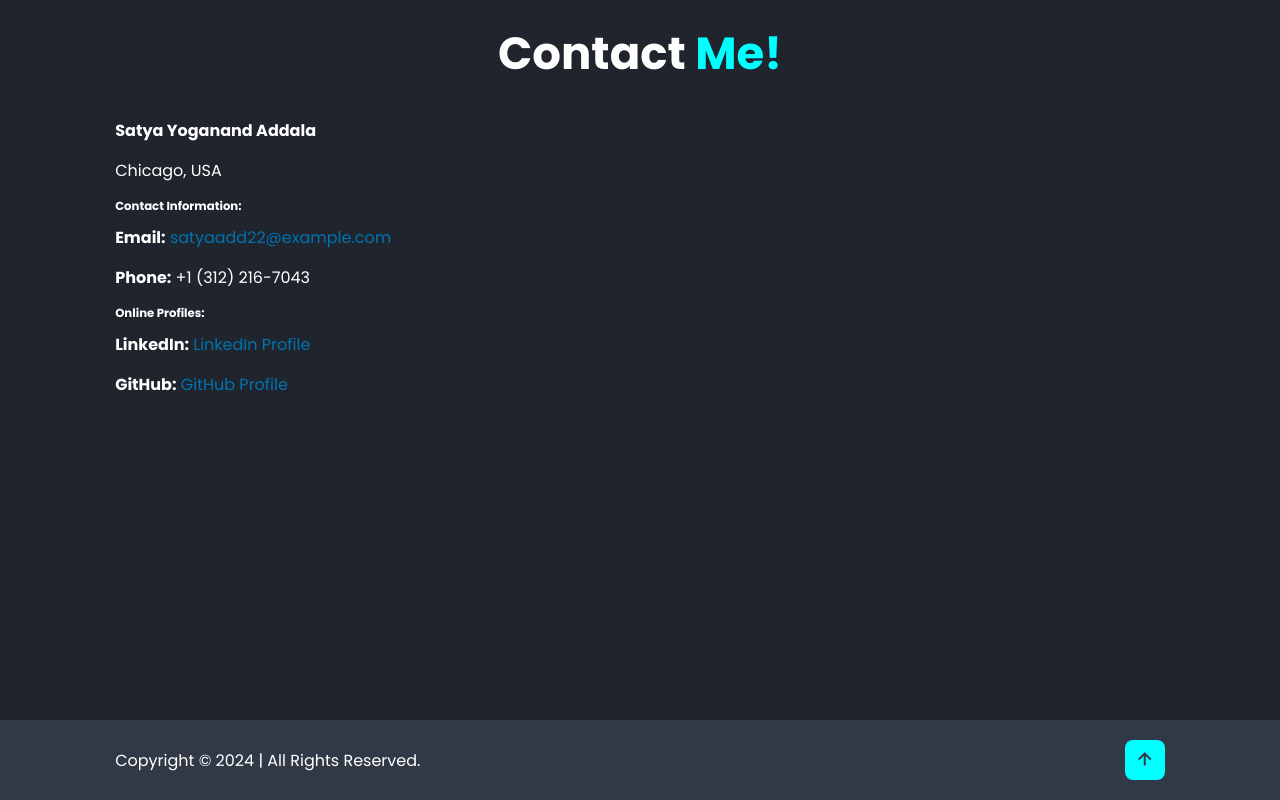
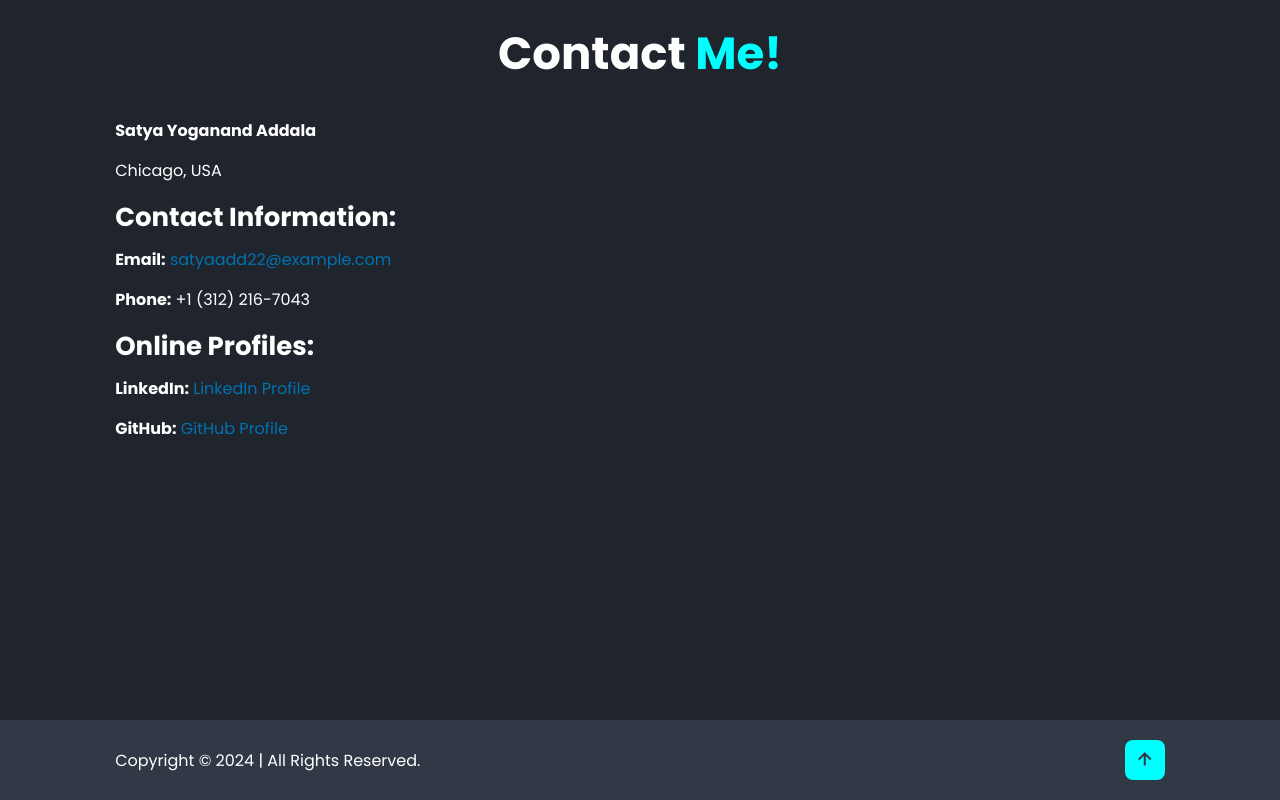
Before and after one commit to Satya-22/Satya-22.github.io, a plain HTML site: page index.html in a window 1280 px wide. Shown: the part 3280-4080 px from the top of the page. Drawn offline with nearby package versions, Linux system fonts and the light colour scheme.

Commit message:
fix: Updated CSS

```diff
--- a/Portfolio/css/style.css
+++ b/Portfolio/css/style.css
@@ -325,7 +325,7 @@ span {
     margin-bottom: 2rem;
 }
 
-.contact .details .h3 {
+.contact .details h3 {
     font-size: 2.6rem;
     margin-bottom: 1rem;
 }
```
